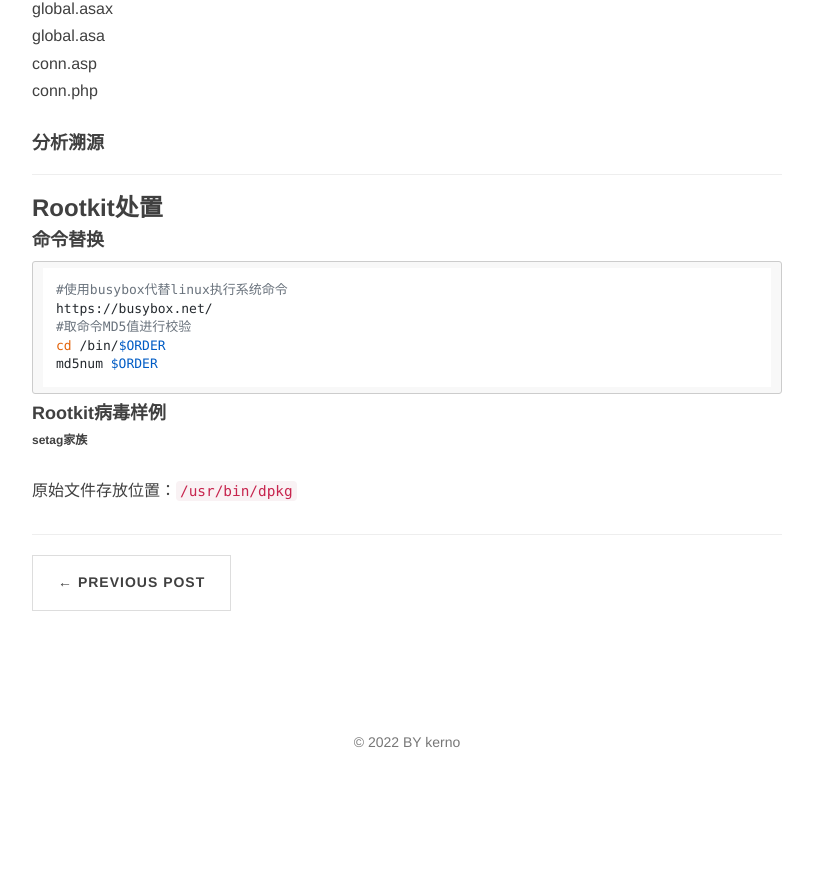
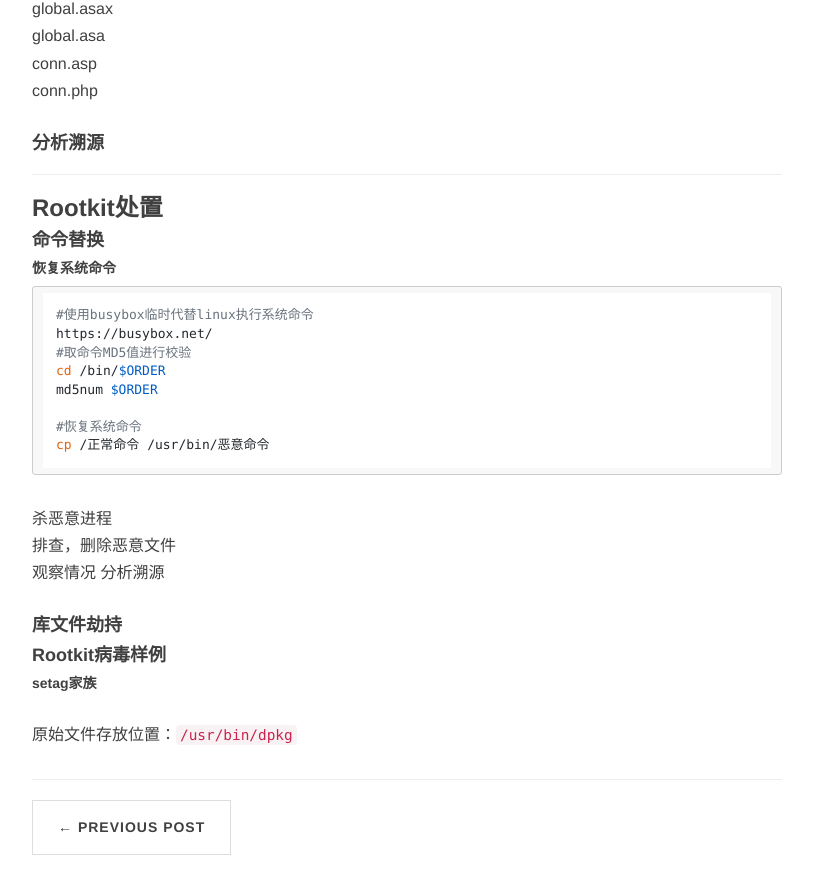
Before and after one commit to kerno-yep/kerno-yep.github.io, a Jekyll site: the page built from _posts/2022-09-14-linux应急.md, in a window 1280 px wide and 900 px high, scrolled down 15802 px. Shown: the top 894 px of the window, without its empty margins (233-1046 px from the left). Built offline with Jekyll 4.4.1, drawn with Linux system fonts in a browser that asks for light colours; nearby versions of some CDN libraries; comment, search, counter and statistics services are not loaded; before the commit the page ends 16622 px from its top, so only the background shows below that.

Commit message:
modified:   "_posts/2022-09-14-linux\345\272\224\346\200\245.md"

````diff
--- a/_posts/2022-09-14-linux应急.md
+++ b/_posts/2022-09-14-linux应急.md
@@ -808,18 +808,31 @@ conn.php
 
 #### 命令替换
 
+##### 恢复系统命令
+
 ```shell
-#使用busybox代替linux执行系统命令
+#使用busybox临时代替linux执行系统命令
 https://busybox.net/
 #取命令MD5值进行校验
 cd /bin/$ORDER
 md5num $ORDER
+
+#恢复系统命令
+cp /正常命令 /usr/bin/恶意命令
 ```
+
+杀恶意进程
+排查，删除恶意文件
+观察情况 分析溯源
+
+
+
+#### 库文件劫持
 
 
 
 #### Rootkit病毒样例
 
-###### setag家族
+##### setag家族
 
 原始文件存放位置：`/usr/bin/dpkg`
````
